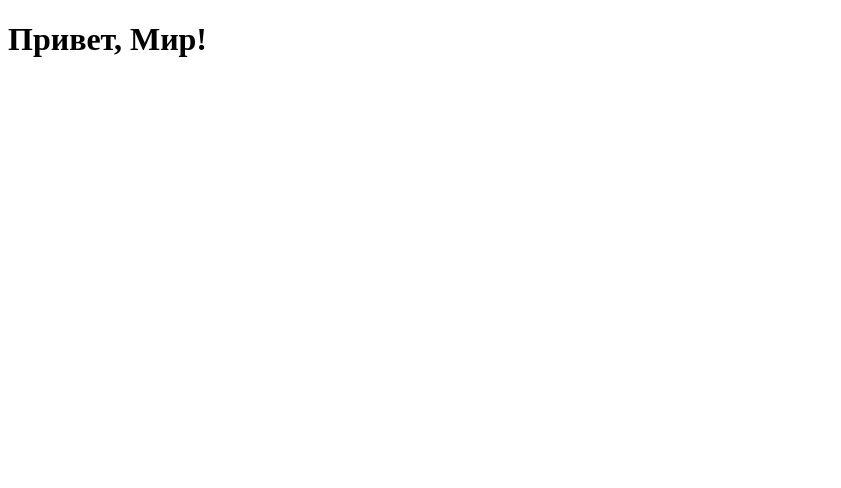
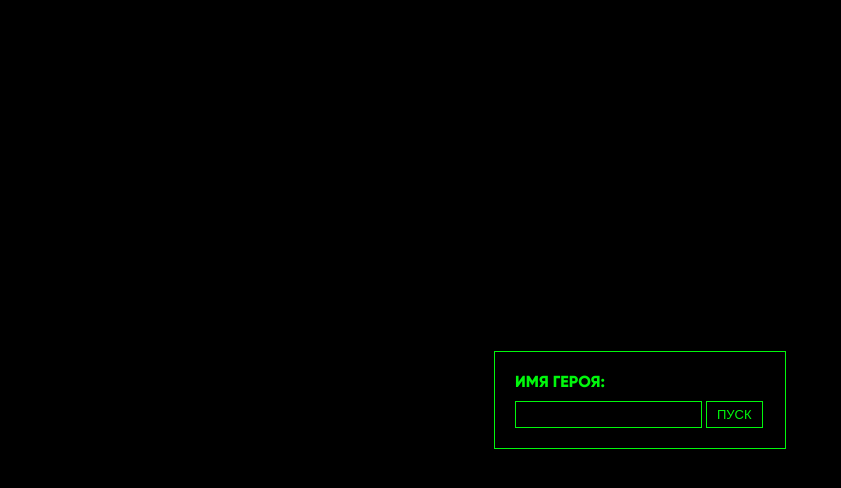
Before and after one commit to enexman/game, a website built with webpack: page source/index.html in a window 1280 px wide. Shown: the whole page, without its empty margins (0-841 px from the left). Built offline with nearby package versions, Linux system fonts and the light colour scheme.

Commit message:
добавляет стартовый экран

```diff
--- a/source/css/_scaffolding.scss
+++ b/source/css/_scaffolding.scss
@@ -0,0 +1,24 @@
+@font-face {
+  font-family: "Gilroy";
+  font-weight: 400;
+  font-style: normal;
+  src: local("Gilroy Regular"), local("Gilroy-Regular"),
+  url("../fonts/gilroylight.woff2") format("woff2");
+}
+
+@font-face {
+  font-family: "Gilroy";
+  font-weight: 700;
+  font-style: normal;
+  src: local("Gilroy Bold"), local("Gilroy-Bold"),
+  url("../fonts/gilroyextrabold.woff2") format("woff2");
+}
+
+body {
+  font-family: Gilroy, sans-serif;
+  font-weight: 700;
+  font-size: 16px;
+  text-transform: uppercase;
+  color: $green;
+  background-color: $black;
+}
--- a/source/css/_variables.scss
+++ b/source/css/_variables.scss
@@ -0,0 +1,2 @@
+$black: rgba(0, 0, 0, 1);
+$green: #00f70c;
--- /dev/null
+++ b/source/css/blocks/_game-start.scss
@@ -0,0 +1,44 @@
+.game-start {
+
+  width: 250px;
+  position: absolute;
+  left: 50%;
+  top: 50%;
+  transform: translateY(-50%) translateX(-50%);
+  border: 1px solid $green;
+  padding: 20px;
+
+  label {
+    display: block;
+    margin-bottom: 10px;
+  }
+  input {
+    outline: none;
+    padding: 5px 10px;
+    width: 165px;
+    border: 1px solid $green;
+    background-color: $black;
+    color: $green;
+    text-transform: uppercase;
+
+    &:focus,
+    &:hover {
+      box-shadow: inset 0 0 5px 0 $green;
+    }
+  }
+
+  button {
+    outline: none;
+    background-color: $black;
+    border: 1px solid $green;
+    color: $green;
+    font-size: 13px;
+    padding: 5px 10px;
+    text-transform: uppercase;
+
+    &:focus,
+    &:hover {
+      box-shadow: inset 0 0 5px 0 $green;
+    }
+  }
+}
--- /dev/null
+++ b/source/css/blocks/_game.scss
@@ -0,0 +1,5 @@
+.game {
+
+  width: 768px;
+  margin: 0 auto;
+}
--- a/source/css/style.scss
+++ b/source/css/style.scss
@@ -1,3 +1,6 @@
 @import "variables";
 @import "mixins";
 @import "scaffolding";
+
+@import "blocks/game";
+@import "blocks/game-start";
--- a/source/index.html
+++ b/source/index.html
@@ -12,11 +12,13 @@
   <!-- endbuild -->
 </head>
 <body>
-  <!--[if lt IE 11]>
-      <p class="browsehappy">Ваш браузер <strong>устарел</strong>.
-          Пожалуйста<a href="http://browsehappy.com/">обновите</a> его.</p>
-  <![endif]-->
-  <h1>Привет, Мир!</h1>
+  <main class="game">
+    <form class="game-start">
+      <label for="name">Имя героя:</label>
+      <input id="name" type="text" autocomplete="off">
+      <button type="submit">Пуск</button>
+    </form>
+  </main>
   <!-- build:js js/script.min.js -->
   <script src="./js/script.js"></script>
   <!-- endbuild -->
```
Also changed, not shown: source/css/style.css, source/fonts/gilroyextrabold.woff2 (added), source/fonts/gilroylight.woff2 (added), 1 other file.
